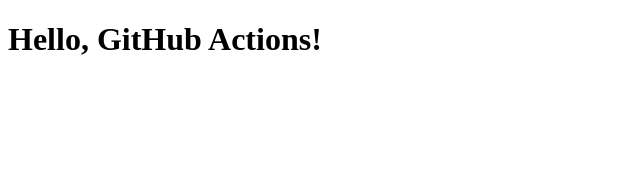
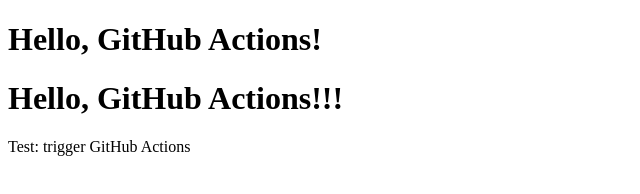
Before and after one commit to Ragavice/gh-deployment-workflow, a plain HTML site: page index.html in a window 1280 px wide. Shown: the whole page, without its empty margins (0-640 px from the left). Drawn offline with Linux system fonts and the light colour scheme.

Commit message:
Update index.html

```diff
--- a/index.html
+++ b/index.html
@@ -3,5 +3,7 @@
   <head><title>Hello, GitHub Actions!</title></head>
   <body>
     <h1>Hello, GitHub Actions!</h1>
+    <h1>Hello, GitHub Actions!!!</h1>
   </body>
 </html>
+Test: trigger GitHub Actions
```
